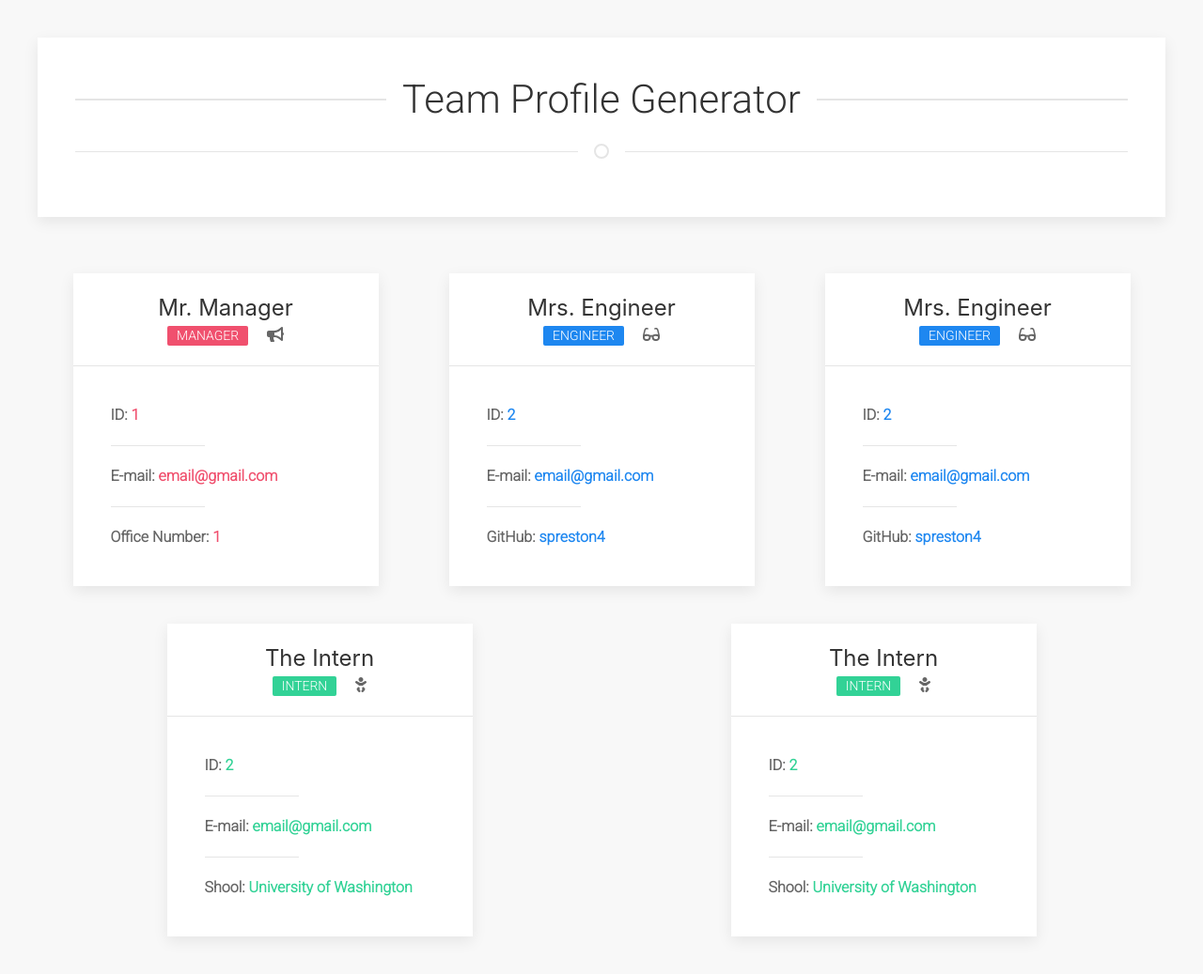
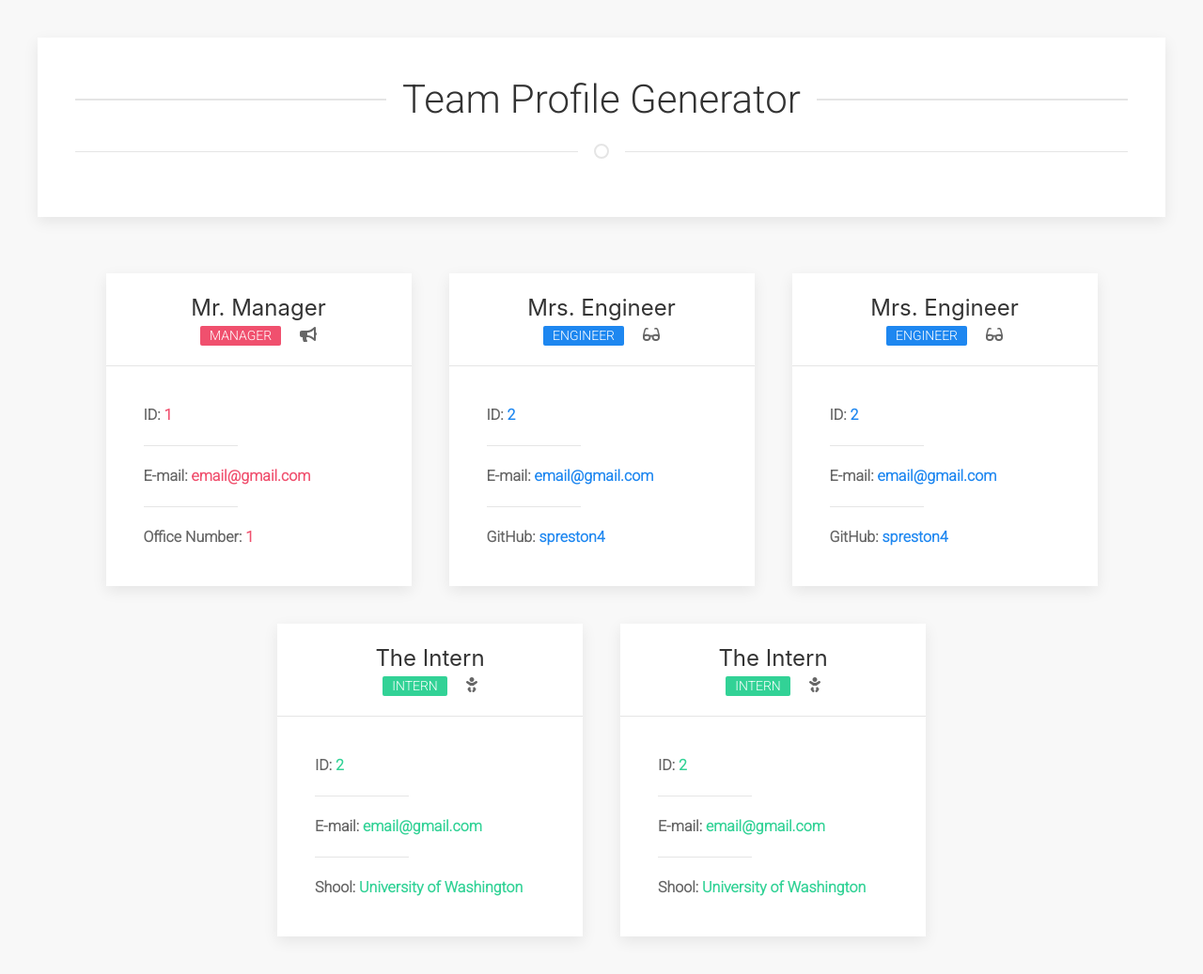
Before and after one commit to spreston4/team-profile-generator, a website: page src/page-template.html in a window 1280 px wide. Shown: the whole page at 94% size. Drawn offline with nearby package versions, Linux system fonts and the light colour scheme.

Commit message:
Tweaked template CSS.

```diff
--- a/src/page-template.html
+++ b/src/page-template.html
@@ -21,10 +21,10 @@
                 <hr class="uk-divider-icon">
             </div>
             <!-- Card Container -->
-            <div class="uk-flex uk-flex-around uk-flex-wrap uk-margin" id="card-container">
+            <div class="uk-flex uk-flex-center uk-flex-wrap uk-margin" id="card-container">
 
                 <!-- Manager Card -->
-                <div class="uk-card uk-card-default card-width uk-margin-medium-top">
+                <div class="uk-card uk-card-default card-width uk-margin-medium-top uk-margin-left uk-margin-right">
                     <div class="uk-card-header">
                         <div class="uk-grid-small uk-flex-middle uk-grid">
                             <div class="uk-width-expand">
@@ -48,7 +48,7 @@
                 </div>
 
                 <!-- Engineer Card -->
-                <div class="uk-card uk-card-default card-width uk-margin-medium-top">
+                <div class="uk-card uk-card-default card-width uk-margin-medium-top uk-margin-left uk-margin-right">
                     <div class="uk-card-header">
                         <div class="uk-grid-small uk-flex-middle uk-grid">
                             <div class="uk-width-expand">
@@ -73,7 +73,7 @@
                 </div>
 
                 <!-- Engineer Card -->
-                <div class="uk-card uk-card-default card-width uk-margin-medium-top">
+                <div class="uk-card uk-card-default card-width uk-margin-medium-top uk-margin-left uk-margin-right">
                     <div class="uk-card-header">
                         <div class="uk-grid-small uk-flex-middle uk-grid">
                             <div class="uk-width-expand">
@@ -98,7 +98,7 @@
                 </div>
 
                 <!-- Intern Card -->
-                <div class="uk-card uk-card-default card-width uk-margin-medium-top">
+                <div class="uk-card uk-card-default card-width uk-margin-medium-top uk-margin-left uk-margin-right">
                     <div class="uk-card-header">
                         <div class="uk-grid-small uk-flex-middle uk-grid">
                             <div class="uk-width-expand">
@@ -122,7 +122,7 @@
                 </div>
 
                 <!-- Intern Card -->
-                <div class="uk-card uk-card-default card-width uk-margin-medium-top">
+                <div class="uk-card uk-card-default card-width uk-margin-medium-top uk-margin-left uk-margin-right">
                     <div class="uk-card-header">
                         <div class="uk-grid-small uk-flex-middle uk-grid">
                             <div class="uk-width-expand">
```
Also changed, not shown: __tests__/Engineer.test.js (+3 -3 lines), __tests__/Manager.test.js (+1 -1 lines).
